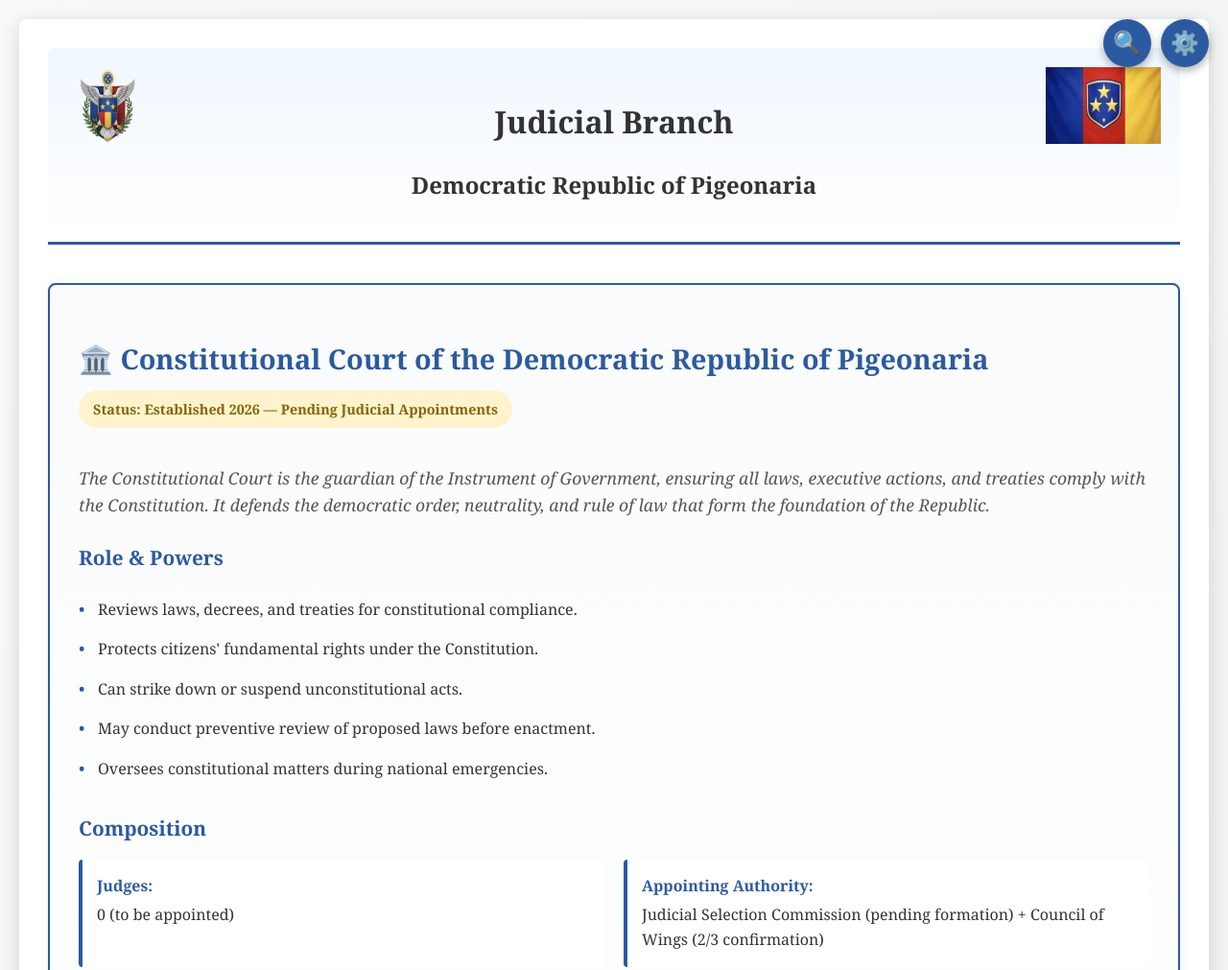
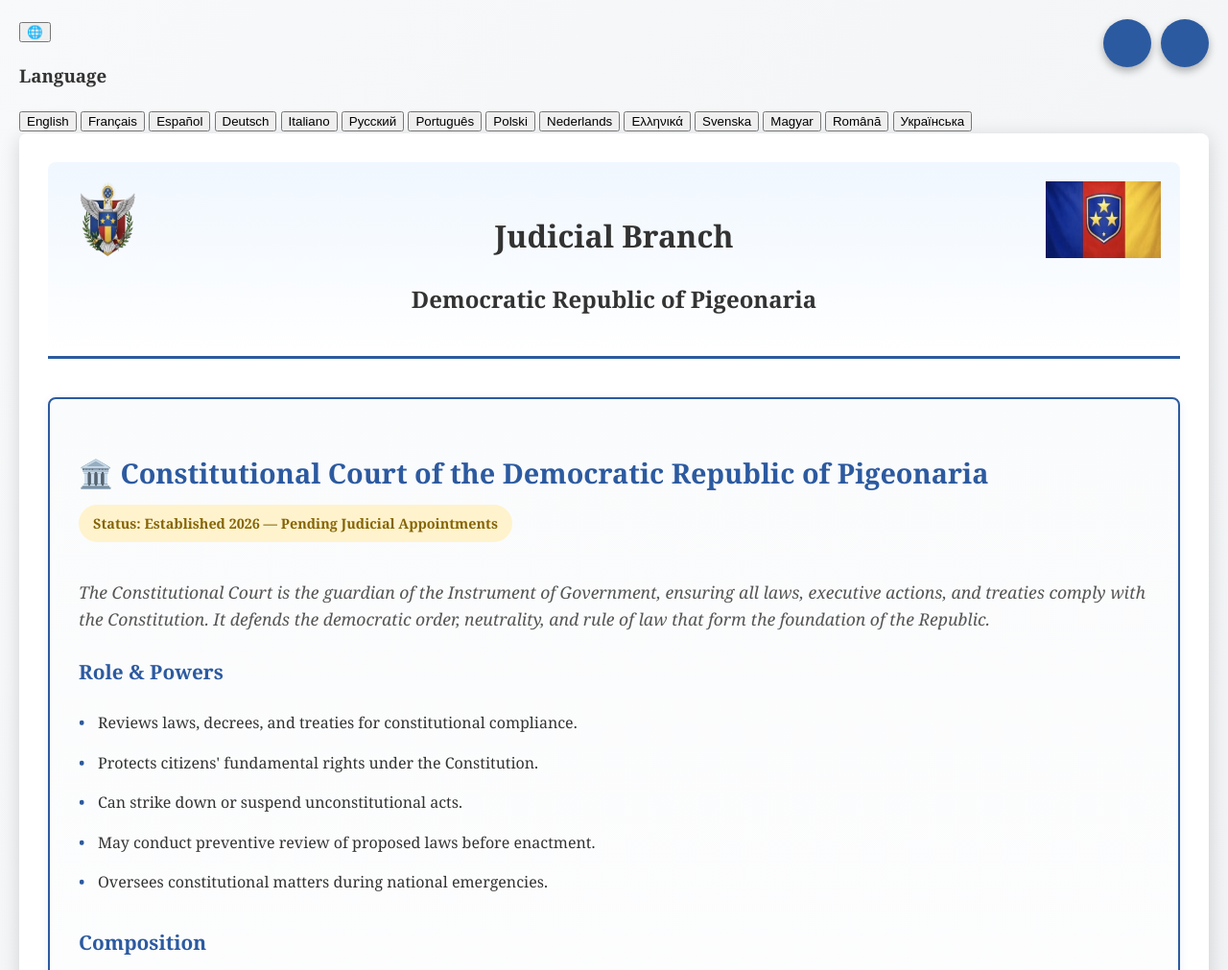
Before and after one commit to mrpigeon2/Pigeonerian-Goverment, a plain HTML site: page thetwocourts.html in a window 1280 px wide. Shown: the top 1011 px of the page at 96% size. Drawn offline with Linux system fonts and the light colour scheme.

Commit message:
Update thetwocourts.html

```diff
--- a/thetwocourts.html
+++ b/thetwocourts.html
@@ -3,6 +3,7 @@
 <head>
     <meta charset="UTF-8">
     <meta name="viewport" content="width=device-width, initial-scale=1.0">
+    <link rel="icon" type="image/png" href="Images/Govermentsymbol.png">
     <title>Judicial Branch - Democratic Republic of Pigeonaria</title>
     <link rel="stylesheet" href="css/darkmode.css">
     <link rel="stylesheet" href="css/animations.css">
@@ -185,8 +186,11 @@
         </div>
     </div>
 
+    <!-- Hidden Google Translate Element -->
+    <div id="google_translate_element"></div>
+
     <!-- Search Button -->
-    <button id="searchButton" onclick="toggleSearch()" title="Search">🔍</button>
+    <button id="searchButton" onclick="toggleSearch()" title="Search"></button>
 
     <!-- Search Panel -->
     <div id="searchPanel">
@@ -199,8 +203,30 @@
         <div id="searchResults"></div>
     </div>
 
+    <!-- Language Button -->
+    <button id="languageButton" onclick="toggleLanguageSelector()" title="Language">🌐</button>
+
+    <!-- Language Panel -->
+    <div id="languagePanel">
+        <h3>Language</h3>
+        <button onclick="setLanguage('en')">English</button>
+        <button onclick="setLanguage('fr')">Français</button>
+        <button onclick="setLanguage('es')">Español</button>
+        <button onclick="setLanguage('de')">Deutsch</button>
+        <button onclick="setLanguage('it')">Italiano</button>
+        <button onclick="setLanguage('ru')">Русский</button>
+        <button onclick="setLanguage('pt')">Português</button>
+        <button onclick="setLanguage('pl')">Polski</button>
+        <button onclick="setLanguage('nl')">Nederlands</button>
+        <button onclick="setLanguage('el')">Ελληνικά</button>
+        <button onclick="setLanguage('sv')">Svenska</button>
+        <button onclick="setLanguage('hu')">Magyar</button>
+        <button onclick="setLanguage('ro')">Română</button>
+        <button onclick="setLanguage('uk')">Українська</button>
+    </div>
+
     <!-- Settings Button -->
-    <button id="settingsButton" onclick="toggleSettings()" title="Settings">⚙️</button>
+    <button id="settingsButton" onclick="toggleSettings()" title="Settings"></button>
 
     <!-- Settings Panel -->
     <div id="settingsPanel">
@@ -317,12 +343,15 @@
 
 
     <!-- Back to Top Button -->
-    <button id="backToTop" onclick="scrollToTop()" style="display: none; position: fixed; bottom: 30px; right: 30px; z-index: 99; background-color: #2c5aa0; color: white; border: none; border-radius: 50%; width: 50px; height: 50px; font-size: 20px; cursor: pointer; box-shadow: 0 4px 8px rgba(0,0,0,0.3); transition: background-color 0.3s;" onmouseover="this.style.backgroundColor='#1e3a70'" onmouseout="this.style.backgroundColor='#2c5aa0'">↑</button>
+    <button id="backToTop" onclick="scrollToTop()" style="display: none; position: fixed; bottom: 30px; right: 30px; z-index: 99; background-color: transparent; border: none; width: 50px; height: 50px; cursor: pointer; transition: opacity 0.3s;" onmouseover="this.style.opacity='0.7'" onmouseout="this.style.opacity='1'">
+        <img src="Images/arrow1.png" alt="Back to Top" style="width: 100%; height: 100%; object-fit: contain;">
+    </button>
 
     <script src="js/mobile.js"></script>
     <script src="js/animations.js"></script>
     <script src="js/search.js"></script>
     <script src="js/settings.js"></script>
+    <script src="js/language.js"></script>
     <script src="js/sounds.js"></script>
 </body>
 </html>
```
